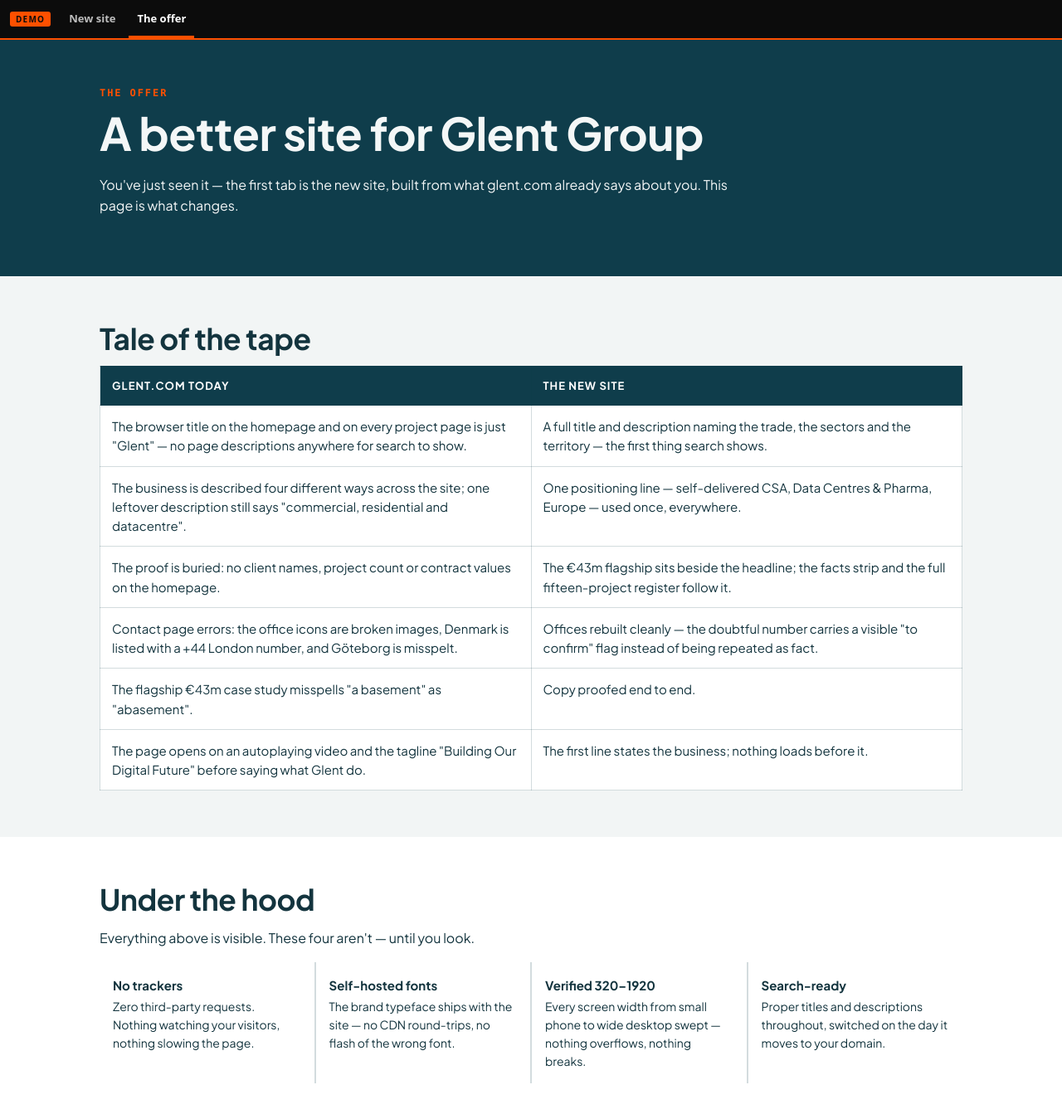
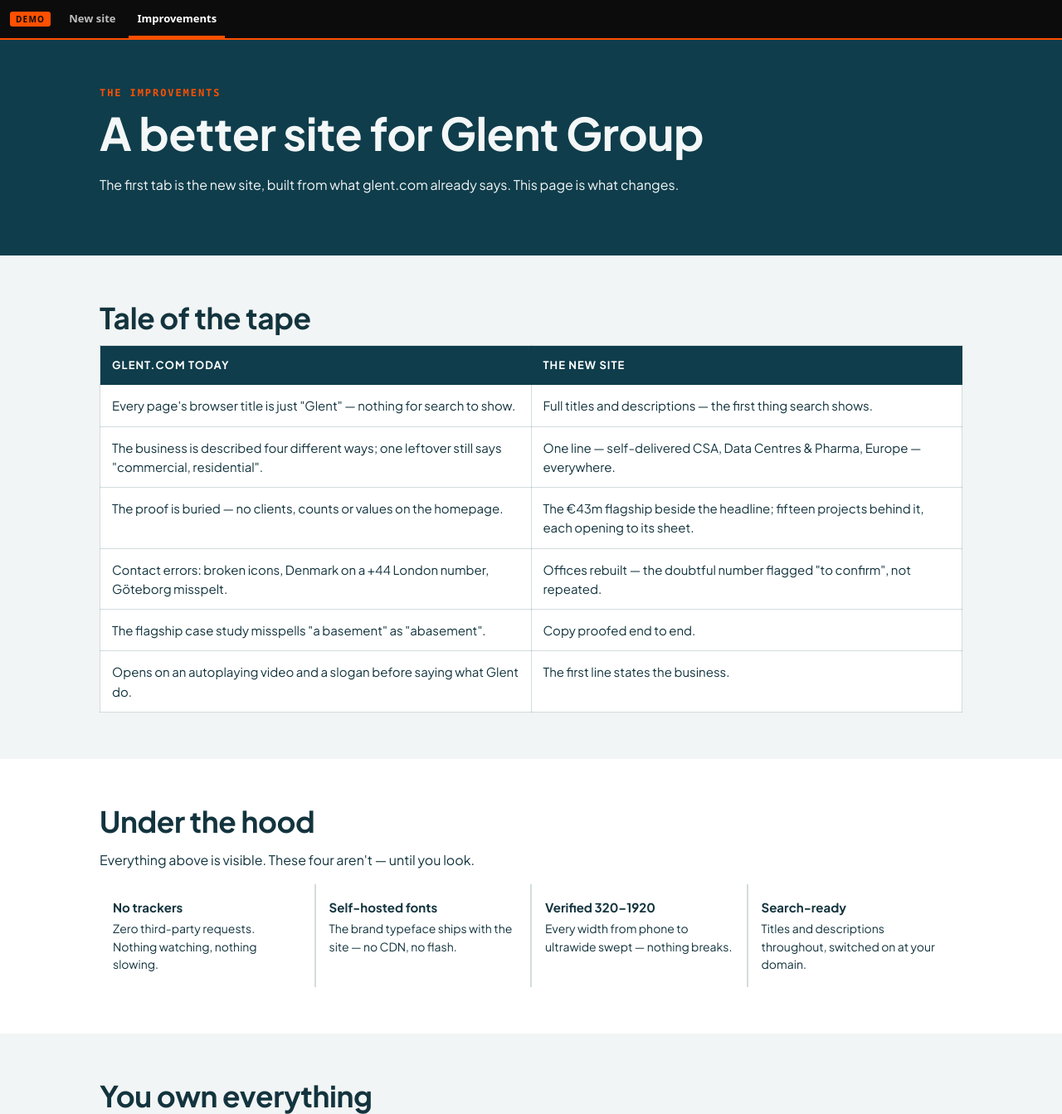
Before and after one commit to OttomanLabsAI/glent-web, a website: page public/improvements/index.html in a window 1280 px wide. Shown: the top 1343 px of the page at 83% size. Drawn offline with Linux system fonts and the light colour scheme.

Commit message:
Rename the offer to improvements and tighten its copy
The second tab now calls itself Improvements — label, page title,
kicker and path all renamed (/offer/ moves to /improvements/) — and
every talking point on it is cut down: the tale-of-the-tape cells,
the under-the-hood strip and the intro all say the same things in
roughly half the words. One tape row also picks up the register's
new trick: fifteen projects, each opening to its sheet.

- Demo bar updated on both pages, 404 copy recounted, README and
  CLAUDE.md follow the new name and route; brief records the rename
- Ledger gains v1.15

```diff
--- a/public/offer/index.html
+++ b/public/improvements/index.html
@@ -5,11 +5,11 @@
   <meta name="viewport" content="width=device-width, initial-scale=1">
   <meta name="robots" content="noindex,nofollow">
   <link rel="icon" type="image/png" href="/favicon.png">
-  <title>The offer — Glent Group</title>
+  <title>Improvements — Glent Group</title>
   <meta property="og:type" content="website">
   <meta property="og:site_name" content="Glent Group">
-  <meta property="og:title" content="The offer — Glent Group">
-  <meta property="og:description" content="A better site for Glent Group — the tale of the tape, the improvements, and the terms.">
+  <meta property="og:title" content="Improvements — Glent Group">
+  <meta property="og:description" content="A better site for Glent Group — the tale of the tape and the improvements.">
   <meta property="og:image" content="/assets/img/social.jpg">
   <meta property="og:image:width" content="1200">
   <meta property="og:image:height" content="630">
@@ -87,15 +87,15 @@
 <nav id="pitch-bar" aria-label="Demo pages">
   <span class="pitch-chip">Demo</span>
   <a href="/">New site</a>
-  <a href="/offer/" aria-current="page">The offer</a>
+  <a href="/improvements/" aria-current="page">Improvements</a>
 </nav>
 
 <section class="band-dark">
   <div class="wrap">
-    <p class="kicker">The offer</p>
+    <p class="kicker">The improvements</p>
     <h1>A better site for Glent Group</h1>
-    <p>You've just seen it — the first tab is the new site, built from what
-      glent.com already says about you. This page is what changes.</p>
+    <p>The first tab is the new site, built from what glent.com already says.
+      This page is what changes.</p>
   </div>
 </section>
 
@@ -105,18 +105,18 @@
     <table>
       <thead><tr><th>glent.com today</th><th>The new site</th></tr></thead>
       <tbody>
-        <tr><td>The browser title on the homepage and on every project page is just "Glent" — no page descriptions anywhere for search to show.</td>
-            <td>A full title and description naming the trade, the sectors and the territory — the first thing search shows.</td></tr>
-        <tr><td>The business is described four different ways across the site; one leftover description still says "commercial, residential and datacentre".</td>
-            <td>One positioning line — self-delivered CSA, Data Centres &amp; Pharma, Europe — used once, everywhere.</td></tr>
-        <tr><td>The proof is buried: no client names, project count or contract values on the homepage.</td>
-            <td>The €43m flagship sits beside the headline; the facts strip and the full fifteen-project register follow it.</td></tr>
-        <tr><td>Contact page errors: the office icons are broken images, Denmark is listed with a +44 London number, and Göteborg is misspelt.</td>
-            <td>Offices rebuilt cleanly — the doubtful number carries a visible "to confirm" flag instead of being repeated as fact.</td></tr>
-        <tr><td>The flagship €43m case study misspells "a basement" as "abasement".</td>
+        <tr><td>Every page's browser title is just "Glent" — nothing for search to show.</td>
+            <td>Full titles and descriptions — the first thing search shows.</td></tr>
+        <tr><td>The business is described four different ways; one leftover still says "commercial, residential".</td>
+            <td>One line — self-delivered CSA, Data Centres &amp; Pharma, Europe — everywhere.</td></tr>
+        <tr><td>The proof is buried — no clients, counts or values on the homepage.</td>
+            <td>The €43m flagship beside the headline; fifteen projects behind it, each opening to its sheet.</td></tr>
+        <tr><td>Contact errors: broken icons, Denmark on a +44 London number, Göteborg misspelt.</td>
+            <td>Offices rebuilt — the doubtful number flagged "to confirm", not repeated.</td></tr>
+        <tr><td>The flagship case study misspells "a basement" as "abasement".</td>
             <td>Copy proofed end to end.</td></tr>
-        <tr><td>The page opens on an autoplaying video and the tagline "Building Our Digital Future" before saying what Glent do.</td>
-            <td>The first line states the business; nothing loads before it.</td></tr>
+        <tr><td>Opens on an autoplaying video and a slogan before saying what Glent do.</td>
+            <td>The first line states the business.</td></tr>
       </tbody>
     </table>
   </div>
@@ -127,14 +127,10 @@
     <h2>Under the hood</h2>
     <p>Everything above is visible. These four aren't — until you look.</p>
     <div class="strip">
-      <div><b>No trackers</b>Zero third-party requests. Nothing watching your
-        visitors, nothing slowing the page.</div>
-      <div><b>Self-hosted fonts</b>The brand typeface ships with the site —
-        no CDN round-trips, no flash of the wrong font.</div>
-      <div><b>Verified 320–1920</b>Every screen width from small phone to wide
-        desktop swept — nothing overflows, nothing breaks.</div>
-      <div><b>Search-ready</b>Proper titles and descriptions throughout,
-        switched on the day it moves to your domain.</div>
+      <div><b>No trackers</b>Zero third-party requests. Nothing watching, nothing slowing.</div>
+      <div><b>Self-hosted fonts</b>The brand typeface ships with the site — no CDN, no flash.</div>
+      <div><b>Verified 320–1920</b>Every width from phone to ultrawide swept — nothing breaks.</div>
+      <div><b>Search-ready</b>Titles and descriptions throughout, switched on at your domain.</div>
     </div>
   </div>
 </section>
@@ -159,7 +155,7 @@
   <div class="wrap">
     <h2>Say the word</h2>
     <p style="margin:0 auto;font-size:1.1rem;font-weight:600">Reply to the message
-      that brought this link to you — the demo stays live while you decide.</p>
+      that brought this link — the demo stays live while you decide.</p>
   </div>
 </section>
 
--- a/work/brief.json
+++ b/work/brief.json
@@ -386,6 +386,7 @@
     "2026-09-01: team slider controls changed at the owner's instruction — arrow buttons page the row on desktop, phones keep the sideways swipe, and the scrollbar is hidden.",
     "2026-09-01: register rows made expandable at the owner's instruction — click opens the project's details, with photos where held; only sourced facts shown, the rest marked sheet-to-follow.",
     "2026-09-01: thirteen project sheets supplied by the owner (pasted from glent.com's project pages) and carried into the register expansions; the two Google GRQ3/GRQ4 build contracts still await theirs.",
+    "2026-09-01: the offer renamed to improvements at the owner's instruction — tab, page and path (/offer/ → /improvements/) — and its talking points cut to the bone.",
     "2026-09-01: the DataCentreForge manhole-plan tool embedded in the technology section and given the full showcase page at the owner's instruction — served live from its own address so each new release appears automatically. Theme left as the tool's own by the owner's choice; only the framing allowance was queued for the tool's repo."
   ]
 }
```
Also changed, not shown: CLAUDE.md (+5 -3 lines), public/404.html (+1 -1 lines), public/index.html (+1 -1 lines), README.md.
